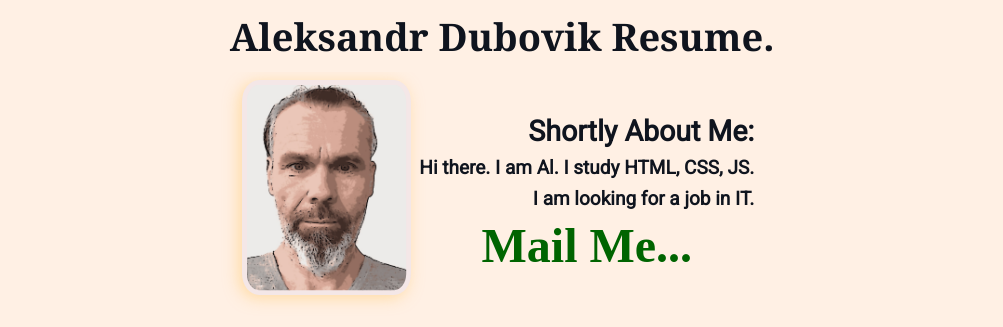
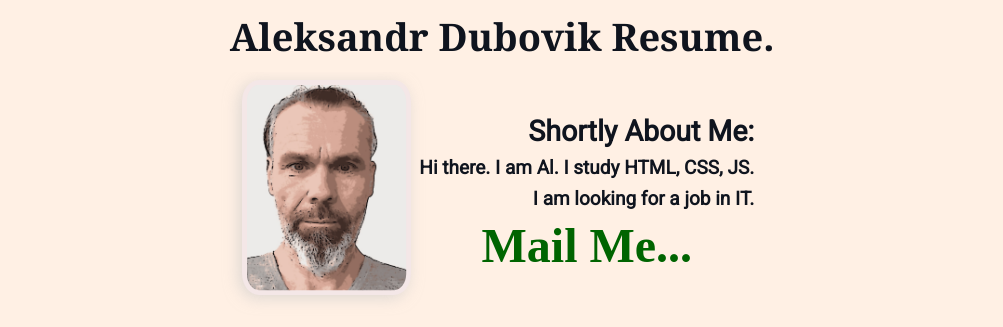
Before and after one commit to dubovek/Resume, a plain HTML site: page index.html in a window 1280 px wide. Shown: the top 327 px of the page, without its empty margins (138-1141 px from the left). Drawn offline with Linux system fonts and the light colour scheme; a web font is replaced by a local one.

Commit message:
Add files via upload

```diff
--- a/main.css
+++ b/main.css
@@ -50,7 +50,7 @@ p {
     border-radius: 10%;
     background-color: rgb(244, 231, 231);
     padding: 0.3rem;
-    box-shadow: -3px 3px 15px rgba(299, 199, 99, 0.5);
+    box-shadow: -3px 3px 15px rgba(199, 199, 199, 0.6);
 }
 
 .container {
```
